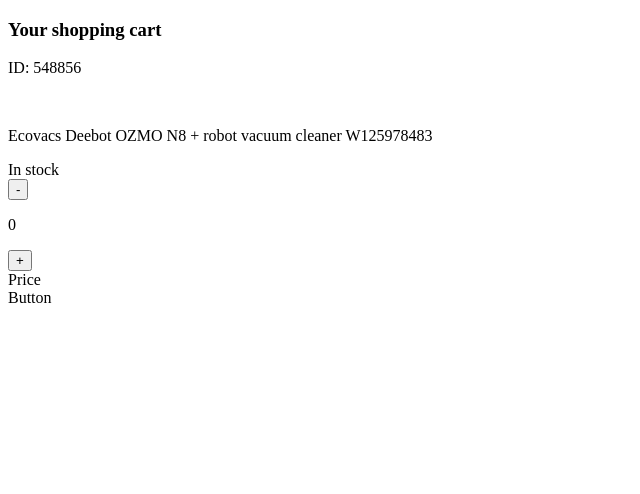
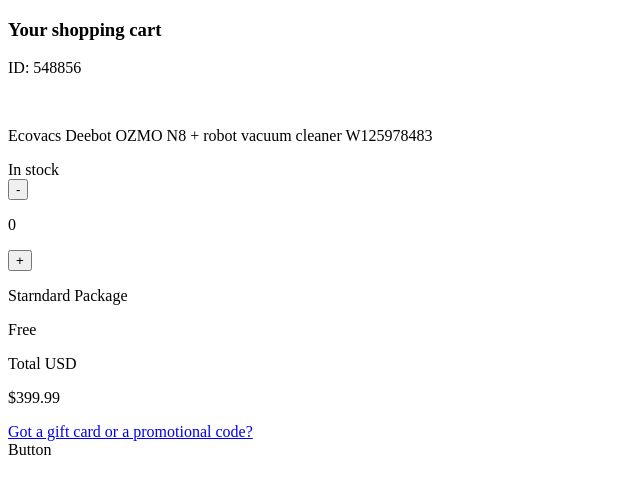
Before and after one commit to eobcre/shopping-card, a React (Vite) app: page / in a window 1280 px wide. Shown: the top 494 px of the page, without its empty margins (0-640 px from the left). Built offline with nearby package versions, Linux system fonts and the light colour scheme.

Commit message:
created price summary

```diff
--- a/src/components/Price.tsx
+++ b/src/components/Price.tsx
@@ -1,5 +1,17 @@
 const Price: React.FC = () => {
-  return <div>Price</div>;
+  return (
+    <div>
+      <div>
+        <p>Starndard Package</p>
+        <p>Free</p>
+      </div>
+      <div>
+        <p>Total USD</p>
+        <p>$399.99</p>
+      </div>
+      <a href='#'>Got a gift card or a promotional code?</a>
+    </div>
+  );
 };
 
 export default Price;
```
